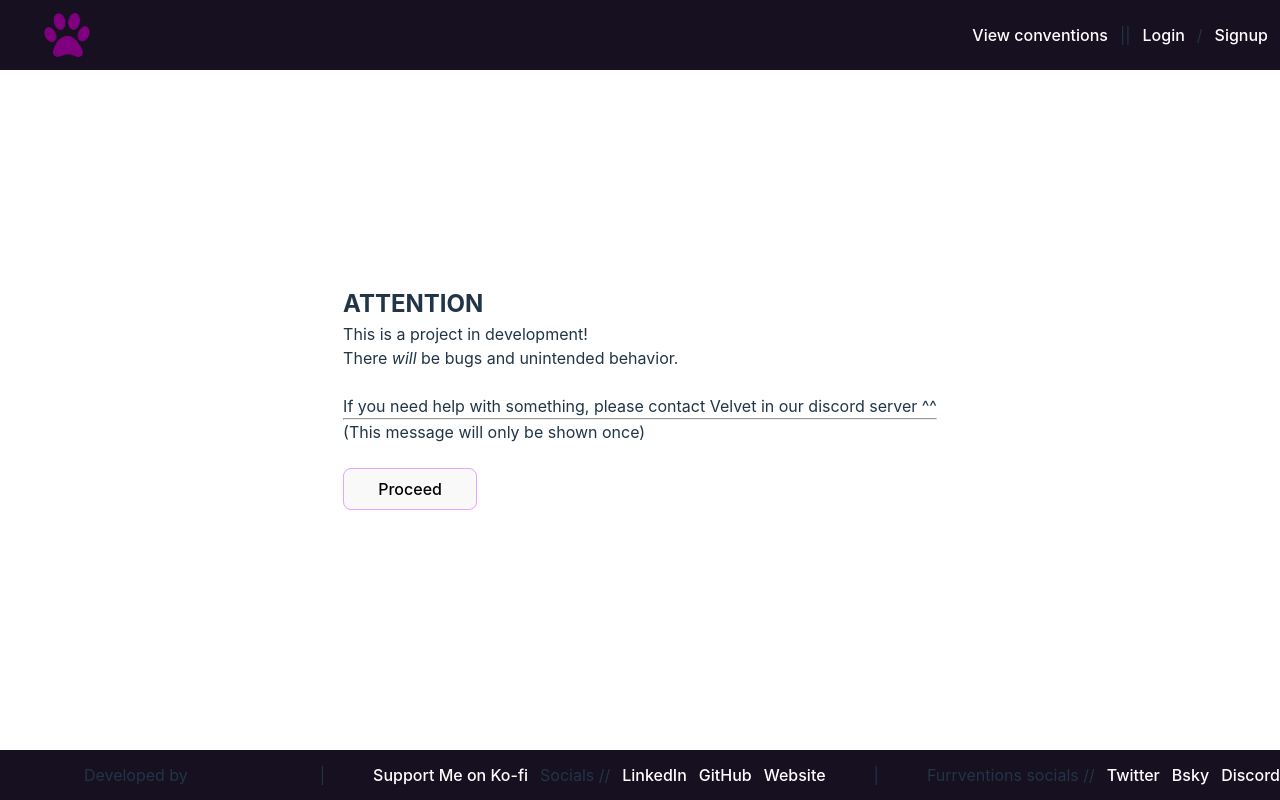
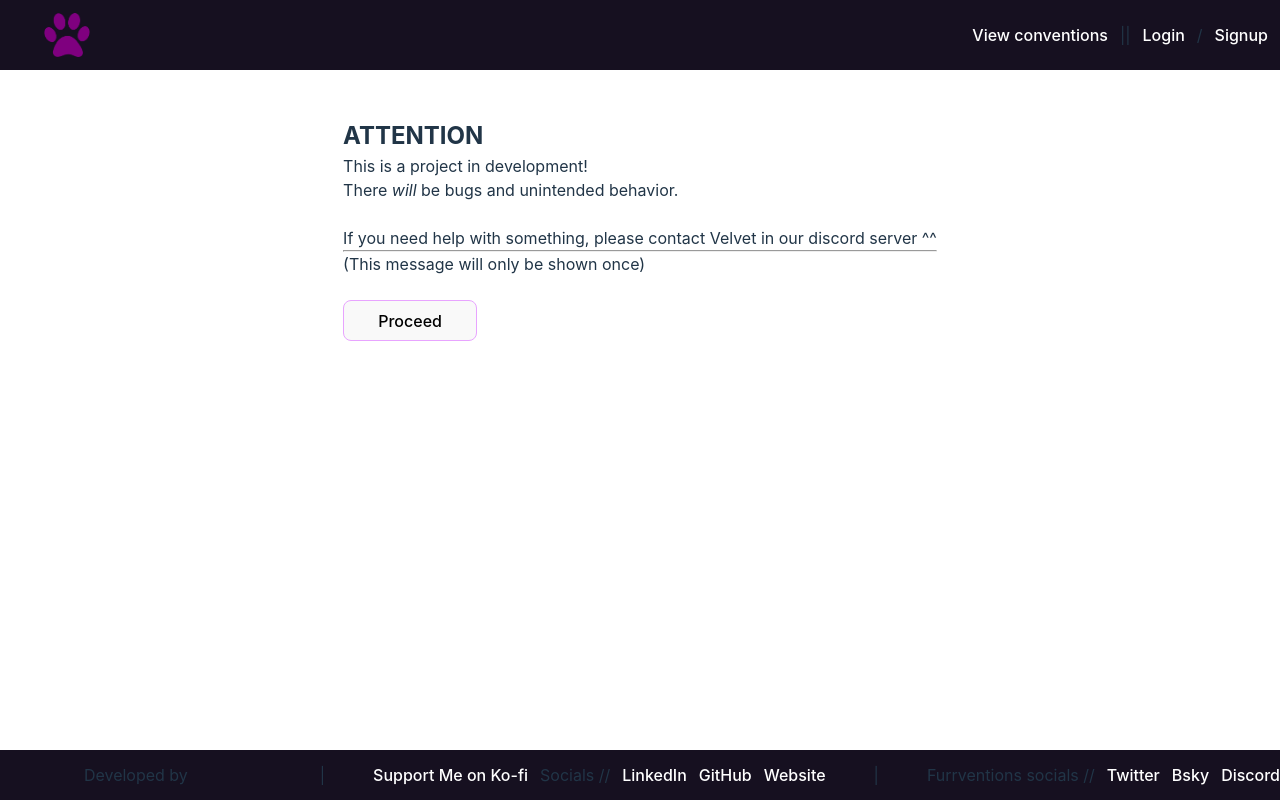
Before and after one commit to ATlexEide/furrventions, a React (Vite) app: page / in a window 1280 px wide. Built offline with nearby package versions, Linux system fonts and the light colour scheme; no server answers.

Commit message:
Fix alignment when there is no cons in results

```diff
--- a/src/App.css
+++ b/src/App.css
@@ -12,6 +12,7 @@
 }
 
 main {
+  margin-bottom: auto;
   width: 100%;
   height: fit-content;
   display: flex;
--- a/src/styles/ViewCons.css
+++ b/src/styles/ViewCons.css
@@ -1,6 +1,8 @@
 #convention-list-cont {
   background-color: var(--secondary-bg-color);
   width: 100%;
+  min-height: 420px;
+  height: fit-content;
   display: grid;
   padding: 32px 0;
   border-radius: 0 25px 25px 0;
```
